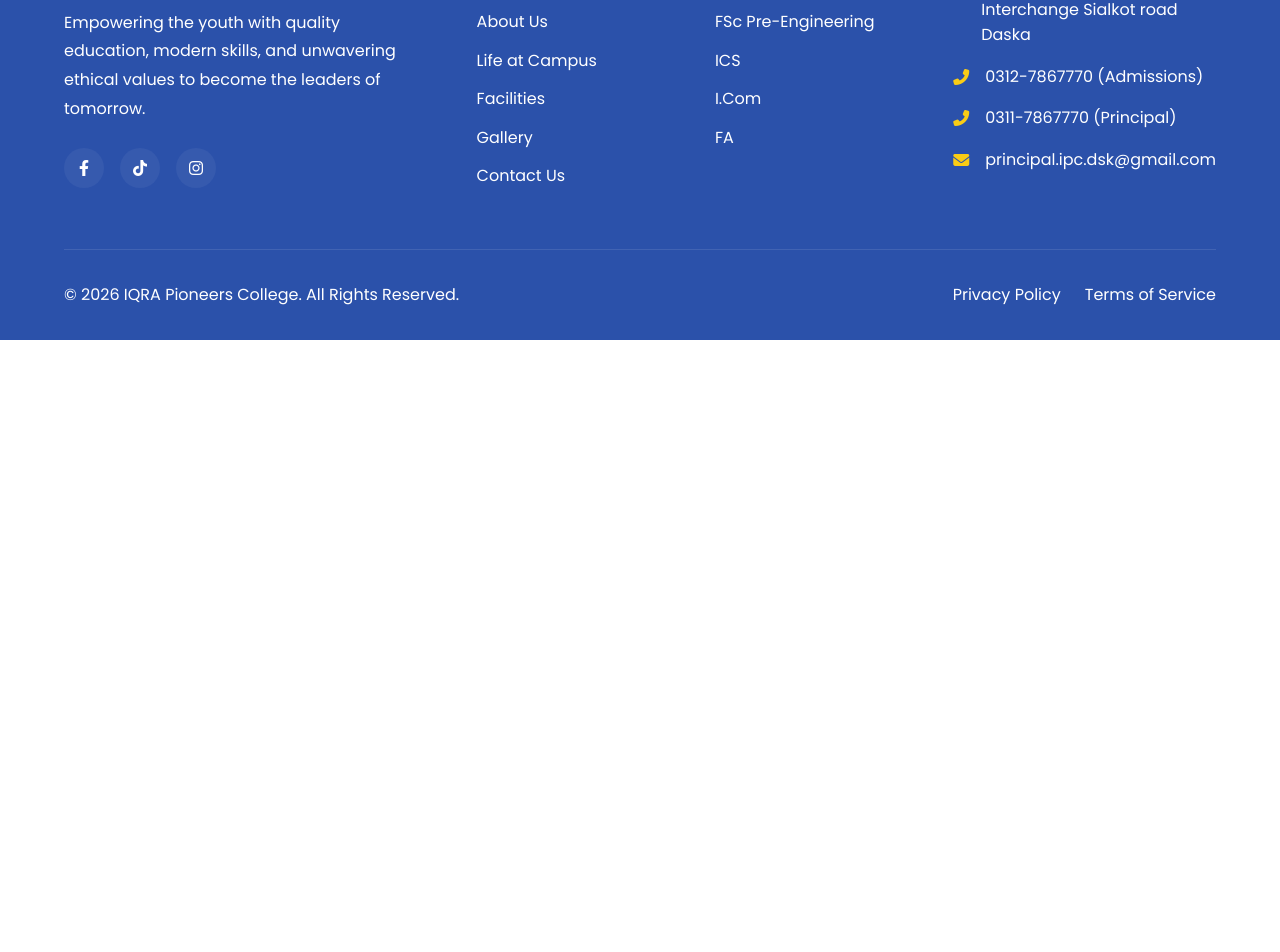
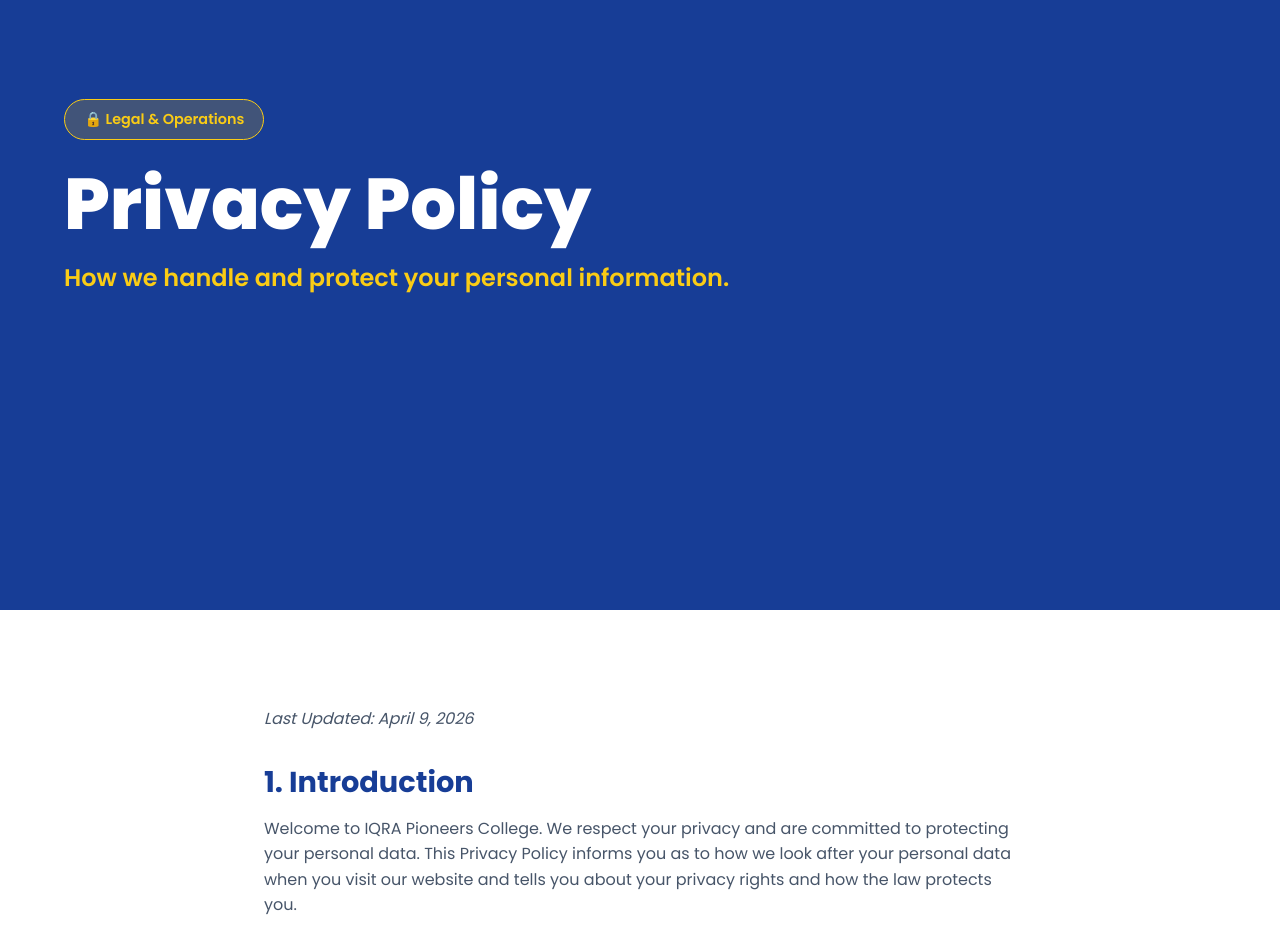
Before and after one commit to coder-363/-iQRA-website, a React (Vite) app: page /privacy-policy in a window 1280 px wide. Shown: the part 190-1142 px from the top of the page. Before the commit the page ends 800 px from the top, so only its background shows below. Built offline with nearby package versions, Linux system fonts and the light colour scheme.

Commit message:
Create comprehensive AI-generated Privacy Policy page and link it in the footer

```diff
--- a/src/App.jsx
+++ b/src/App.jsx
@@ -10,6 +10,7 @@
 import Gallery from './pages/Gallery';
 import Contact from './pages/Contact';
 import ForGirls from './pages/ForGirls';
+import PrivacyPolicy from './pages/PrivacyPolicy';
 
 // Scroll to top and re-init AOS on every route change
 function ScrollToTop() {
@@ -43,6 +44,7 @@
         <Route path="/facilities" element={<Facilities />} />
         <Route path="/gallery" element={<Gallery />} />
         <Route path="/contact" element={<Contact />} />
+        <Route path="/privacy-policy" element={<PrivacyPolicy />} />
       </Routes>
       <Footer />
     </BrowserRouter>
--- a/src/components/Footer.jsx
+++ b/src/components/Footer.jsx
@@ -54,7 +54,7 @@
         <div className="footer-bottom">
           <p>&copy; 2026 IQRA Pioneers College. All Rights Reserved.</p>
           <div className="footer-bottom-links">
-            <a href="#">Privacy Policy</a>
+            <Link to="/privacy-policy">Privacy Policy</Link>
             <a href="#">Terms of Service</a>
           </div>
         </div>
--- /dev/null
+++ b/src/pages/PrivacyPolicy.jsx
@@ -0,0 +1,81 @@
+import React from 'react';
+import { Link } from 'react-router-dom';
+
+export default function PrivacyPolicy() {
+  return (
+    <>
+      {/* HERO SECTION */}
+      <section className="hero-redesign" id="privacy-hero">
+        <div className="hero-bg-slider">
+          <div className="hero-slide active" style={{ backgroundImage: "url('/img/cool.jpg')", opacity: 0.2 }}></div>
+          <div className="hero-dark-overlay" style={{ background: 'var(--primary-blue)' }}></div>
+        </div>
+        <div className="container hero-redesign-container">
+          <div className="hero-redesign-content" data-aos="fade-up" data-aos-duration="400">
+            <span className="hero-tag">🔒 Legal & Operations</span>
+            <h1 className="hero-redesign-title">Privacy Policy</h1>
+            <p className="hero-redesign-tagline">How we handle and protect your personal information.</p>
+          </div>
+        </div>
+      </section>
+
+      {/* PRIVACY POLICY CONTENT */}
+      <section className="section bg-white text-left">
+        <div className="container" style={{ maxWidth: '800px', margin: '0 auto', color: 'var(--text-medium)' }} data-aos="fade-up" data-aos-duration="400">
+
+          <p style={{ marginBottom: '2rem', fontStyle: 'italic' }}>Last Updated: April 9, 2026</p>
+
+          <h2 style={{ fontSize: '1.8rem', color: 'var(--primary-blue)', marginBottom: '1rem', marginTop: '2rem' }}>1. Introduction</h2>
+          <p style={{ marginBottom: '1rem' }}>
+            Welcome to IQRA Pioneers College. We respect your privacy and are committed to protecting your personal data.
+            This Privacy Policy informs you as to how we look after your personal data when you visit our website and tells you about your privacy rights and how the law protects you.
+          </p>
+
+          <h2 style={{ fontSize: '1.8rem', color: 'var(--primary-blue)', marginBottom: '1rem', marginTop: '2.5rem' }}>2. Information We Collect</h2>
+          <p style={{ marginBottom: '1rem' }}>We may collect, use, store and transfer different kinds of personal data about you which we have grouped together as follows:</p>
+          <ul style={{ listStyleType: 'disc', paddingLeft: '2rem', marginBottom: '1.5rem' }}>
+            <li style={{ marginBottom: '0.5rem' }}><strong>Identity Data:</strong> includes first name, last name, username or similar identifier, and gender.</li>
+            <li style={{ marginBottom: '0.5rem' }}><strong>Contact Data:</strong> includes your email address, phone numbers, and physical address provided during inquiries.</li>
+            <li style={{ marginBottom: '0.5rem' }}><strong>Technical Data:</strong> includes internet protocol (IP) address, browser type and version, time zone setting and location, and other technology on the devices you use to access this website.</li>
+            <li style={{ marginBottom: '0.5rem' }}><strong>Usage Data:</strong> includes information about how you use our website and services.</li>
+          </ul>
+
+          <h2 style={{ fontSize: '1.8rem', color: 'var(--primary-blue)', marginBottom: '1rem', marginTop: '2.5rem' }}>3. How We Use Your Data</h2>
+          <p style={{ marginBottom: '1rem' }}>We will only use your personal data when the law allows us to. Most commonly, we will use your personal data in the following circumstances:</p>
+          <ul style={{ listStyleType: 'disc', paddingLeft: '2rem', marginBottom: '1.5rem' }}>
+            <li style={{ marginBottom: '0.5rem' }}>To process and manage your admission inquiries.</li>
+            <li style={{ marginBottom: '0.5rem' }}>To respond to your questions and communicate with you about our programs.</li>
+            <li style={{ marginBottom: '0.5rem' }}>To improve our website, services, marketing, and the overall student experience.</li>
+          </ul>
+
+          <h2 style={{ fontSize: '1.8rem', color: 'var(--primary-blue)', marginBottom: '1rem', marginTop: '2.5rem' }}>4. Data Security</h2>
+          <p style={{ marginBottom: '1.5rem' }}>
+            We have put in place appropriate security measures to prevent your personal data from being accidentally lost, used, or accessed in an unauthorized way, altered, or disclosed.
+            In addition, we limit access to your personal data to those employees, agents, contractors, and other third parties who have a business need to know.
+          </p>
+
+          <h2 style={{ fontSize: '1.8rem', color: 'var(--primary-blue)', marginBottom: '1rem', marginTop: '2.5rem' }}>5. Third-Party Links</h2>
+          <p style={{ marginBottom: '1.5rem' }}>
+            This website may include links to third-party websites (such as social media platforms like Facebook or Instagram).
+            Clicking on those links may allow third parties to collect or share data about you. We do not control these third-party websites and are not responsible for their privacy statements.
+          </p>
+
+          <h2 style={{ fontSize: '1.8rem', color: 'var(--primary-blue)', marginBottom: '1rem', marginTop: '2.5rem' }}>6. Contact Details</h2>
+          <p style={{ marginBottom: '1rem' }}>If you have any questions about this Privacy Policy or our privacy practices, please contact us in the following ways:</p>
+          <ul style={{ listStyleType: 'none', paddingLeft: '0', marginBottom: '3rem' }}>
+            <li style={{ marginBottom: '0.5rem' }}><i className="fas fa-envelope" style={{ color: 'var(--accent-yellow)', marginRight: '10px' }}></i> Email: principal.ipc.dsk@gmail.com</li>
+            <li style={{ marginBottom: '0.5rem' }}><i className="fas fa-phone-alt" style={{ color: 'var(--accent-yellow)', marginRight: '10px' }}></i> Admissions: 0312-7867770</li>
+            <li style={{ marginBottom: '0.5rem' }}><i className="fas fa-location-dot" style={{ color: 'var(--accent-yellow)', marginRight: '10px' }}></i> Near Silver Star, Motorway Interchange Sialkot road Daska</li>
+          </ul>
+
+          <div style={{ textAlign: 'center', marginTop: '3rem' }}>
+            <Link to="/" className="btn btn-accent" style={{ display: 'inline-flex', padding: '0.8rem 2rem', borderRadius: '50px' }}>
+              Return to Home
+            </Link>
+          </div>
+
+        </div>
+      </section>
+    </>
+  );
+}
```
